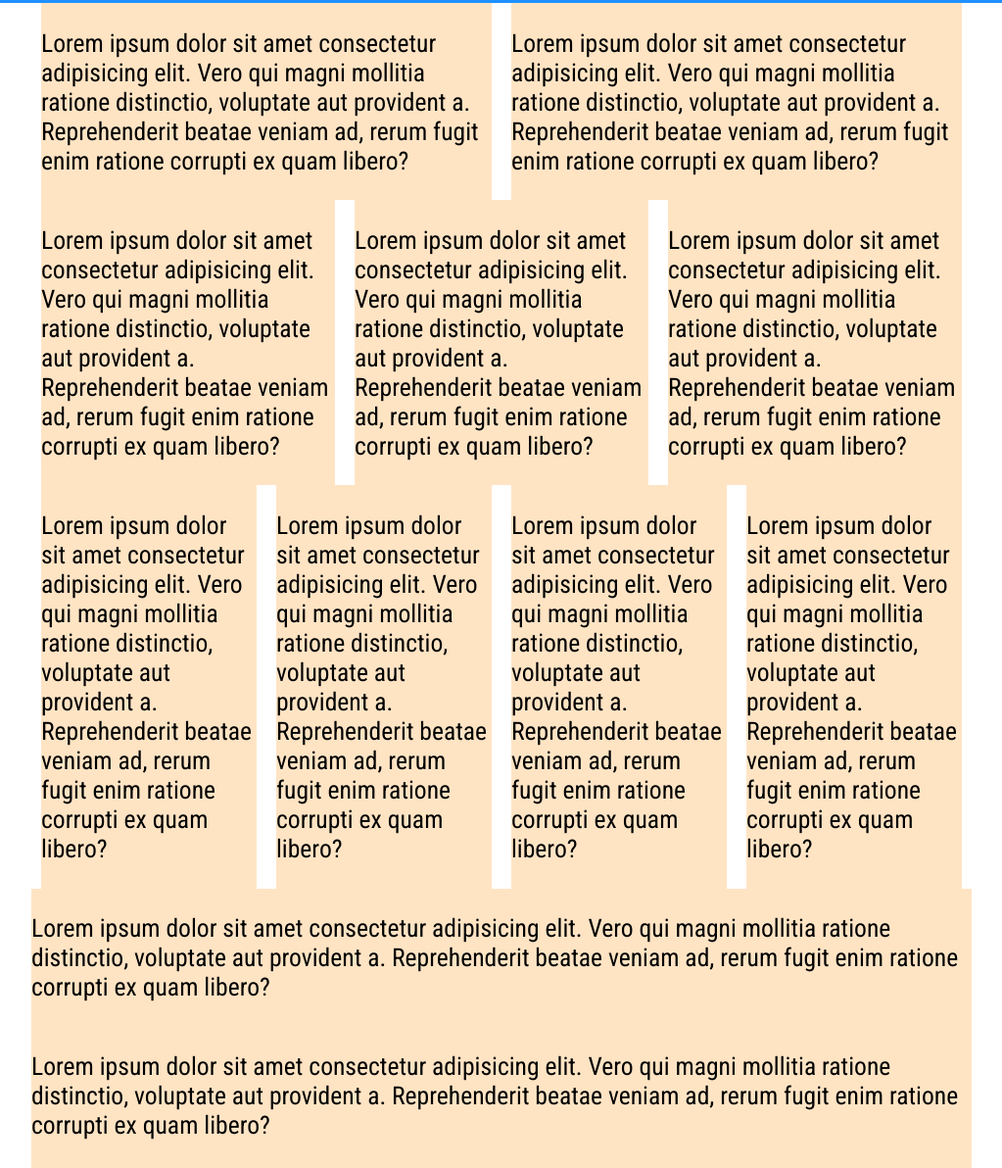
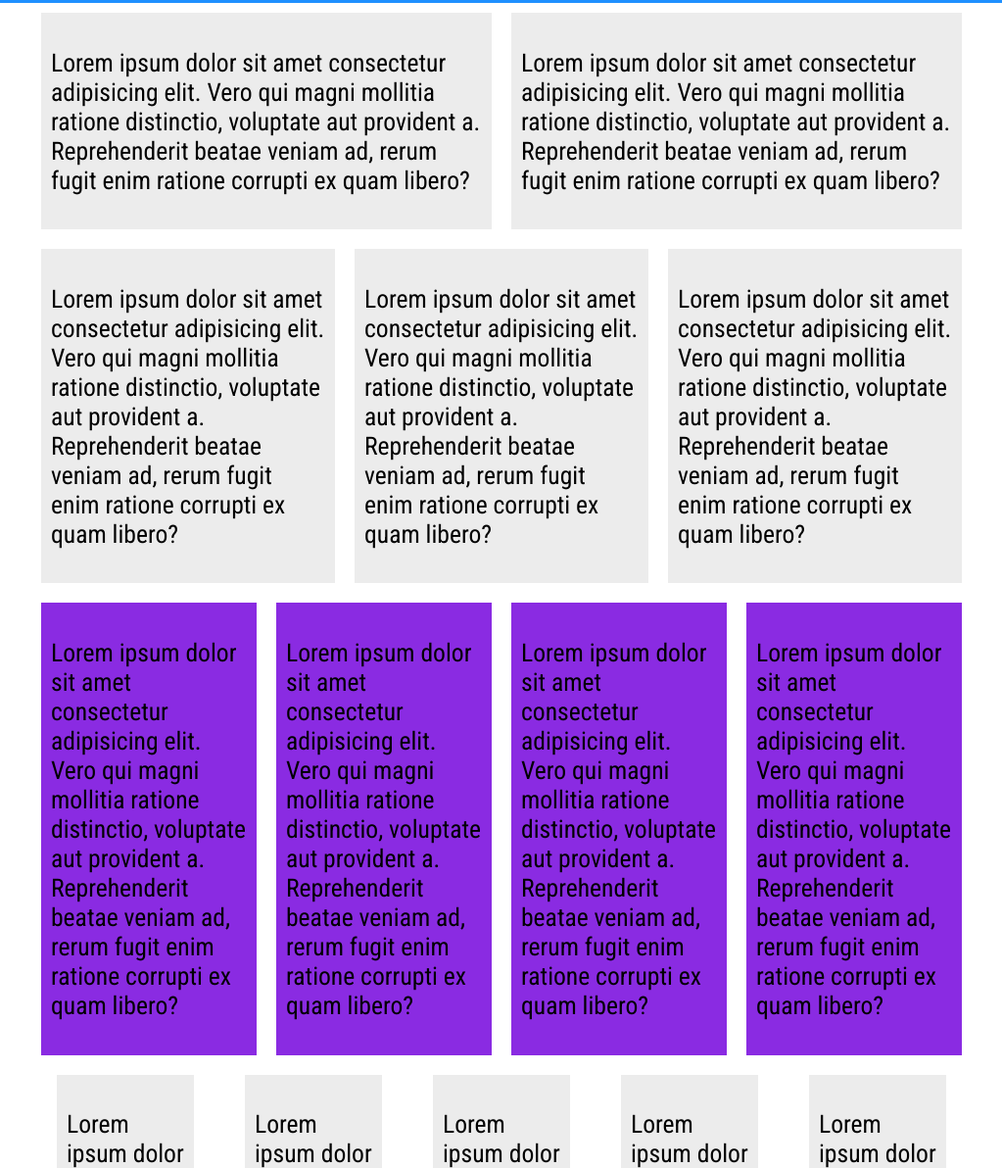
Before and after one commit to Rafizito7/flexgrid, a plain HTML site: page index.html in a window 1280 px wide. Shown: the part 213-1405 px from the top of the page at 98% size, without its empty margins (128-1151 px from the left). Drawn offline with Linux system fonts and the light colour scheme.

Commit message:
Update grid.css

```diff
--- a/dist/styles/grid.css
+++ b/dist/styles/grid.css
@@ -1,38 +1,66 @@
-*{
+:root{
+    --desktop-width: 760px;
+    --tablet-widht:480px;
+    --bloc-margin:20px;
+}
+
+* {
     box-sizing: border-box;
 }
-.flexContainer{
+
+.flexContainer {
     display: flex;
     flex-wrap: wrap;
     justify-content: space-around;
 }
-.flexContainer > div{
-    background-color: bisque;
+
+.flexContainer > div {
+    margin: 10px 0;
+    padding: 10px;
+    background: #ececec;
 }
 
-.bloc1-2{
-    width: 460px;
+.bloc1-2 {
+    width: calc(50% - 20px);
 }
-.bloc1-3{
-    width: 300px;
+
+.bloc1-3 {
+    width: calc(100% / 3 - 20px);
 }
-.bloc1-4{
-    width: 220px;
+
+.bloc1-4 {
+    width: calc(25% - 20px);
+    background: blueviolet!important;
 }
-.bloc1-6{
-    width: px;
+
+.bloc1-6 {
+    width: calc(100% / 6 - 20px);
 }
-.bloc2-3{
-    width: 620px;
+
+.bloc2-3 {
+    width: calc(100% / 3 * 2 - 20px);
 }
-@media screen and (max-width:480px) {
-    .bloc1-3{
+
+/* @media screen and (max-width:960px) {
+    .bloc1-3 {
         width: 460px;
     }
-    .bloc1-6{
+
+    .bloc1-6 {
         width: 220px;
     }
-    .bloc2-3{
+
+    .bloc2-3 {
         width: 460px;
     }
 }
+
+@media screen and (max-width:480px) {
+    .flexContainer {
+        width: 100%;
+    }
+
+    .flexContainer > div {
+        width: 100%;
+    }
+} */
```
